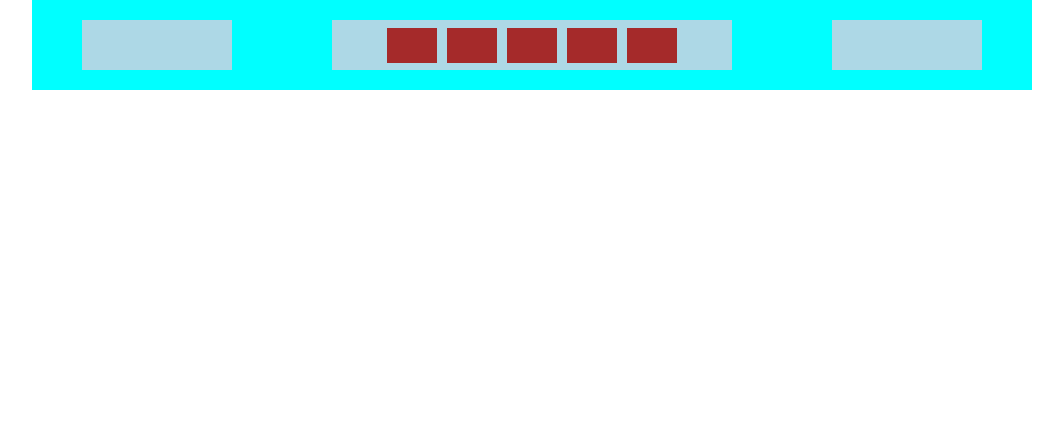
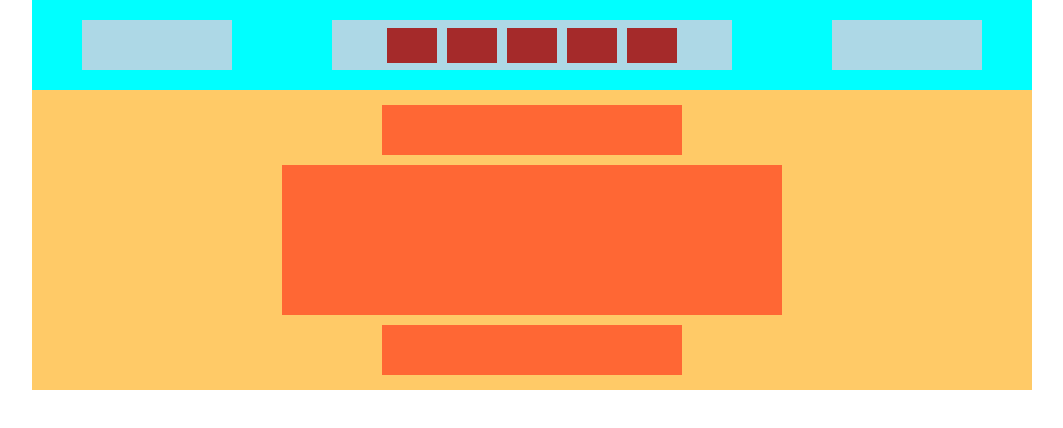
Before and after one commit to DomenicoLucarelli/htmlcss-struttura-discord, a plain HTML site: page index.html in a window 1280 px wide. Shown: the whole page, without its empty margins (108-1171 px from the left). Drawn offline with Linux system fonts and the light colour scheme.

Commit message:
feat: added section inside header

```diff
--- a/index.html
+++ b/index.html
@@ -25,6 +25,12 @@
             </div>
             <div class="login"></div>
         </nav>
+
+        <section>
+            <div class="title"></div>
+            <div class="text"></div>
+            <div class="buttons"></div>
+        </section>
     </header>
 
 </body>
--- a/style.css
+++ b/style.css
@@ -6,6 +6,7 @@
 
 nav{
     max-width: 1000px;
+    min-width: 700px;
     height: 90px;
     margin: auto;
 
@@ -14,6 +15,21 @@ nav{
     display: flex;
     justify-content: space-around;
     align-items: center;
+}
+
+section{
+    min-height: 300px;
+    max-width: 1000px;
+    min-width: 700px;
+    margin: auto;
+
+    background-color: rgba(255, 166, 0, 0.596);
+
+    display: flex;
+    flex-direction: column;
+    justify-content: center;
+    align-items: center;
+    gap: 10px;
 }
 
 ul{
@@ -28,7 +44,7 @@ ul{
 }
 
 li{
-    width: 50px;
+    min-width: 50px;
     height: 35px;
 
     background-color: brown;
@@ -51,3 +67,21 @@ li{
     height: 50px;;
     background-color: lightblue;
 }
+
+.title{
+    min-height: 50px;
+    background-color: rgba(255, 0, 0, 0.493);
+    width: 300px;
+}
+
+.text{
+    min-height: 150px;
+    background-color: rgba(255, 0, 0, 0.493);
+    width: 500px;
+}
+
+.buttons{
+    min-height: 50px;
+    background-color: rgba(255, 0, 0, 0.493);
+    width: 300px;
+}
```
